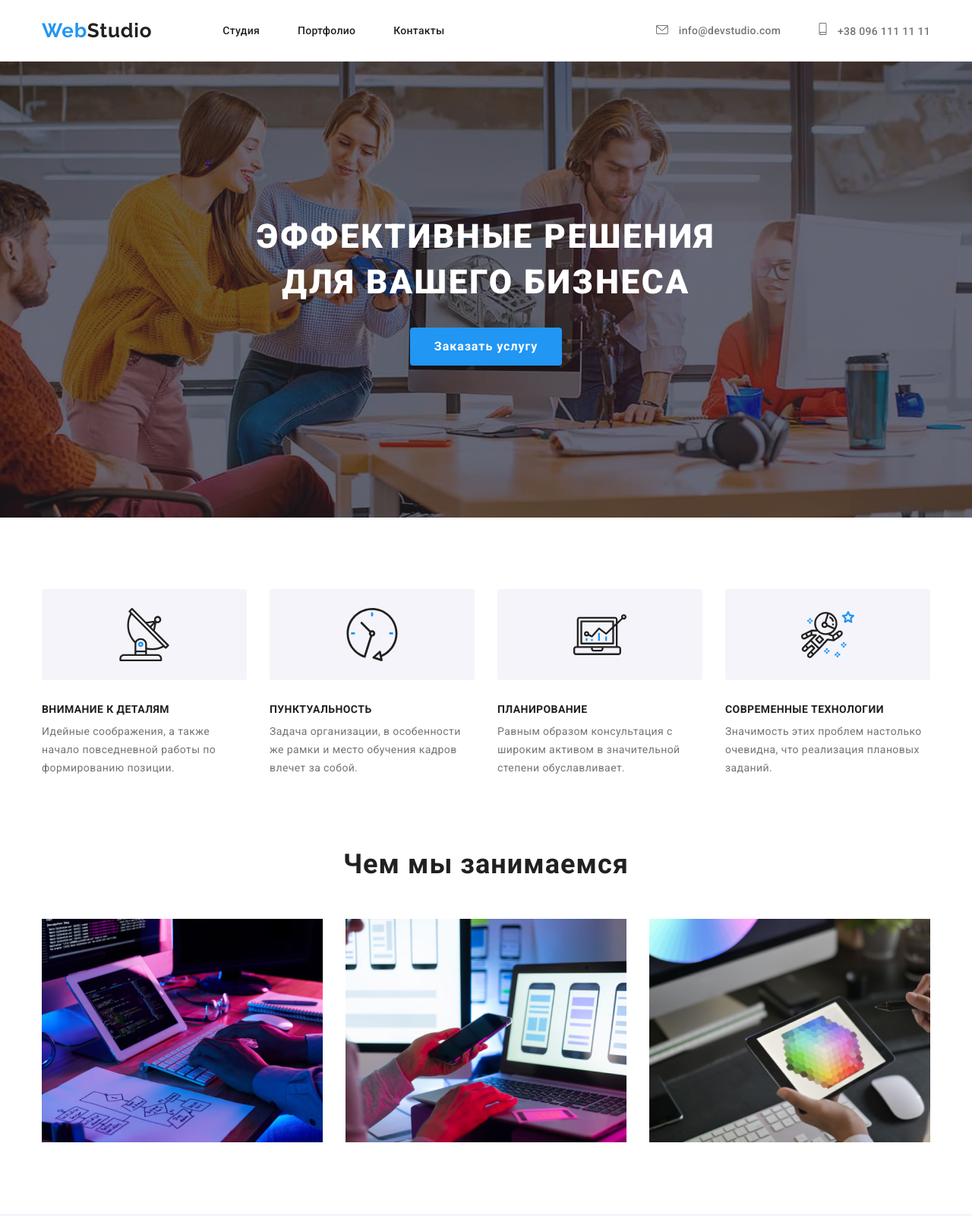
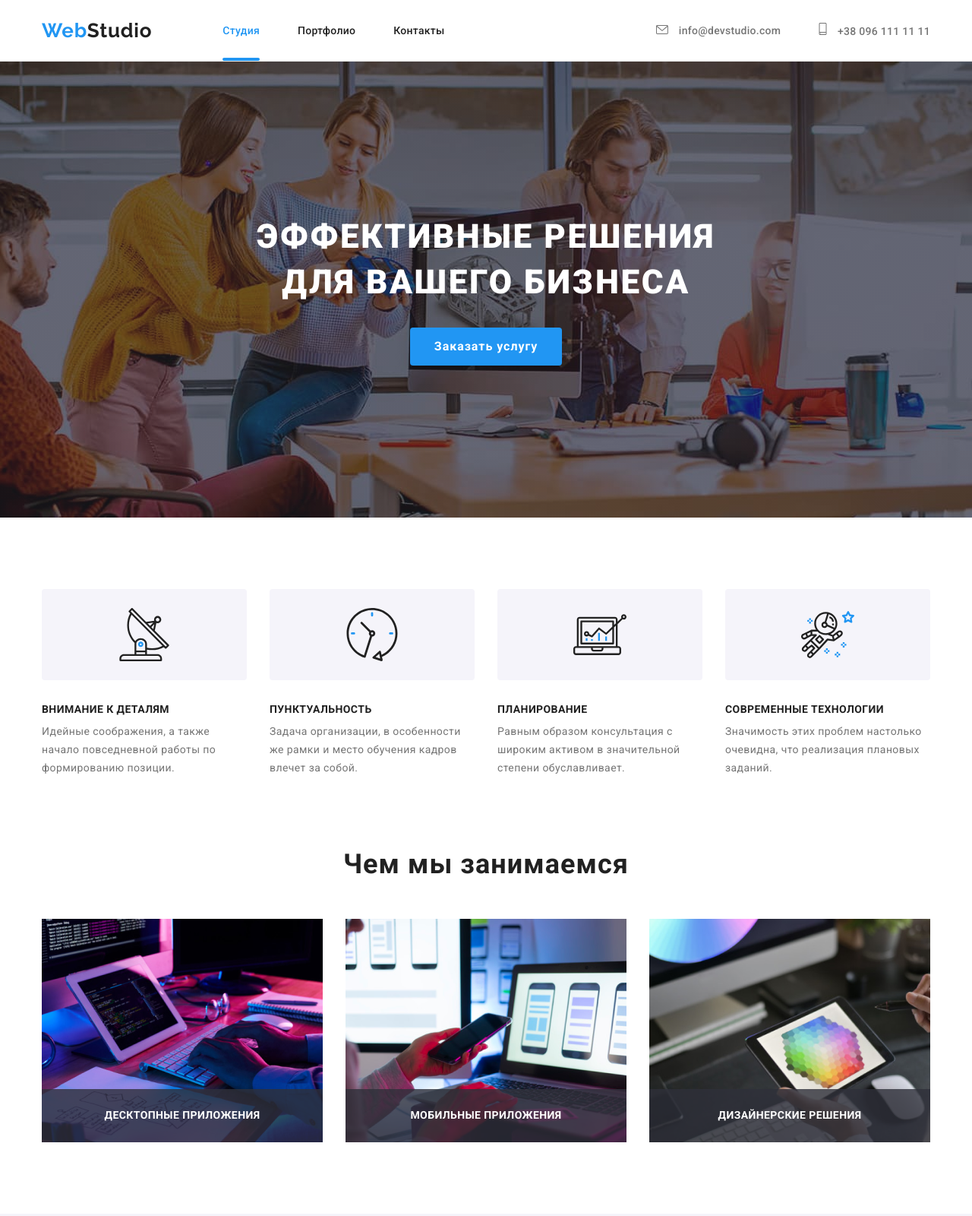
Before and after one commit to gal-link-a/goit-markup-hw-05, a plain HTML site: page index.html in a window 1280 px wide. Shown: the top 1600 px of the page at 76% size. Drawn offline with nearby package versions, Linux system fonts and the light colour scheme.

Commit message:
сохраняет 4 выполненых пункта ДЗ

```diff
--- a/css/styles.css
+++ b/css/styles.css
@@ -153,6 +153,23 @@ img {
   padding-top: 32px;
   padding-bottom: 32px;
   display: inline-block;
+
+  transition: color 250ms cubic-bezier(0.4, 0, 0.2, 1);
+}
+
+.navigation-list-link.current {
+  color: var(--accent-text-color);
+  position: relative;
+}
+
+.navigation-list-link.current::before {
+  content: '';
+  position: absolute;
+  width: 100%;
+  height: 4px;
+  bottom: 0%;
+  background: #2196f3;
+  border-radius: 2px;
 }
 
 .navigation-list-link:hover,
@@ -175,6 +192,8 @@ img {
   padding-bottom: 32px;
 
   color: var(--secondary-text-color);
+
+  transition: color 250ms cubic-bezier(0.4, 0, 0.2, 1);
 }
 
 /* =============== END HEADER ===============*/
@@ -316,6 +335,31 @@ img {
   display: flex;
   justify-content: space-between;
 }
+
+.activ-list-item {
+  position: relative;
+}
+
+.activ-item-title {
+  position: absolute;
+  font-family: var(--main-font-family);
+  font-style: normal;
+  font-weight: 700;
+  font-size: 14px;
+  line-height: 1.14px;
+  letter-spacing: 0.03em;
+  text-transform: uppercase;
+  bottom: 0%;
+  color: #ffffff;
+  width: 100%;
+  height: 70px;
+  display: flex;
+  align-items: center;
+  justify-content: center;
+
+  background: rgba(47, 48, 58, 0.8);
+}
+
 /* =============== END ACTIVITY ===============*/
 
 /* =============== TEAM ===============*/
@@ -403,6 +447,9 @@ img {
   height: 44px;
   border-radius: 50%;
   color: #afb1b8;
+
+  transition: color 250ms cubic-bezier(0.4, 0, 0.2, 1),
+    background-color 250ms cubic-bezier(0.4, 0, 0.2, 1);
 }
 
 .our-team-social-link:hover,
@@ -450,7 +497,11 @@ img {
   height: 90px;
   border: 1px solid;
   border-radius: 4px;
+
+  transition: color 250ms cubic-bezier(0.4, 0, 0.2, 1),
+    border-color 250ms cubic-bezier(0.4, 0, 0.2, 1);
 }
+
 .clients-link:hover,
 .clients-link:focus {
   color: var(--accent-text-color);
@@ -560,7 +611,10 @@ img {
   border-radius: 50%;
   background-color: rgba(255, 255, 255, 0.1);
   color: var(--reserve-text-color);
+
+  transition: background-color 250ms cubic-bezier(0.4, 0, 0.2, 1);
 }
+
 .footer-social-link:hover,
 .footer-social-link:focus {
   background-color: var(--accent-text-color);
@@ -603,12 +657,18 @@ img {
   border-radius: 4px;
   padding: 6px 22px;
   border: none;
+
+  transition: background-color 250ms cubic-bezier(0.4, 0, 0.2, 1),
+    color 250ms cubic-bezier(0.4, 0, 0.2, 1),
+    box-shadow 250ms cubic-bezier(0.4, 0, 0.2, 1);
 }
 
 .portfolio-button:hover,
 .portfolio-button:focus {
   color: var(--reserve-text-color);
   background: var(--accent-text-color);
+  box-shadow: 0px 3px 1px rgba(0, 0, 0, 0.1), 0px 1px 2px rgba(0, 0, 0, 0.08),
+    0px 2px 2px rgba(0, 0, 0, 0.12);
 }
 
 /*gallery*/
@@ -632,6 +692,8 @@ img {
 
 .card-link {
   display: inline-block;
+
+  transition: box-shadow 250ms cubic-bezier(0.4, 0, 0.2, 1);
 }
 
 .card-link:hover,
--- a/index.html
+++ b/index.html
@@ -26,7 +26,7 @@
       </a>
       <ul class="navigation-list">
         <li class="navigation-list-item">
-          <a class="navigation-list-link" href="./index.html">Студия</a>
+          <a class="navigation-list-link current" href="./index.html">Студия</a>
         </li>
         <li class="navigation-list-item">
           <a class="navigation-list-link" href="./portfolio.html">Портфолио</a>
@@ -138,12 +138,15 @@
         <ul class="activ-list list">
           <li class="activ-list-item">
             <img src="./images/img-adv1.png" alt="разработчик пишет код" width="370" height="294" />
+            <h3 class="activ-item-title">Десктопные приложения</h3>
           </li>
           <li class="activ-list-item">
             <img src="./images/img-adv2.png" alt="разработка моб. приложения" width="370" height="294" />
+            <h3 class="activ-item-title">Мобильные приложения</h3>
           </li>
           <li class="activ-list-item">
             <img src="./images/img-adv3.png" alt="выбор цвета для продукта" width="370" height="294" />
+            <h3 class="activ-item-title">Дизайнерские решения</h3>
           </li>
         </ul>
 
```
Also changed, not shown: portfolio.html (+1 -1 lines).
